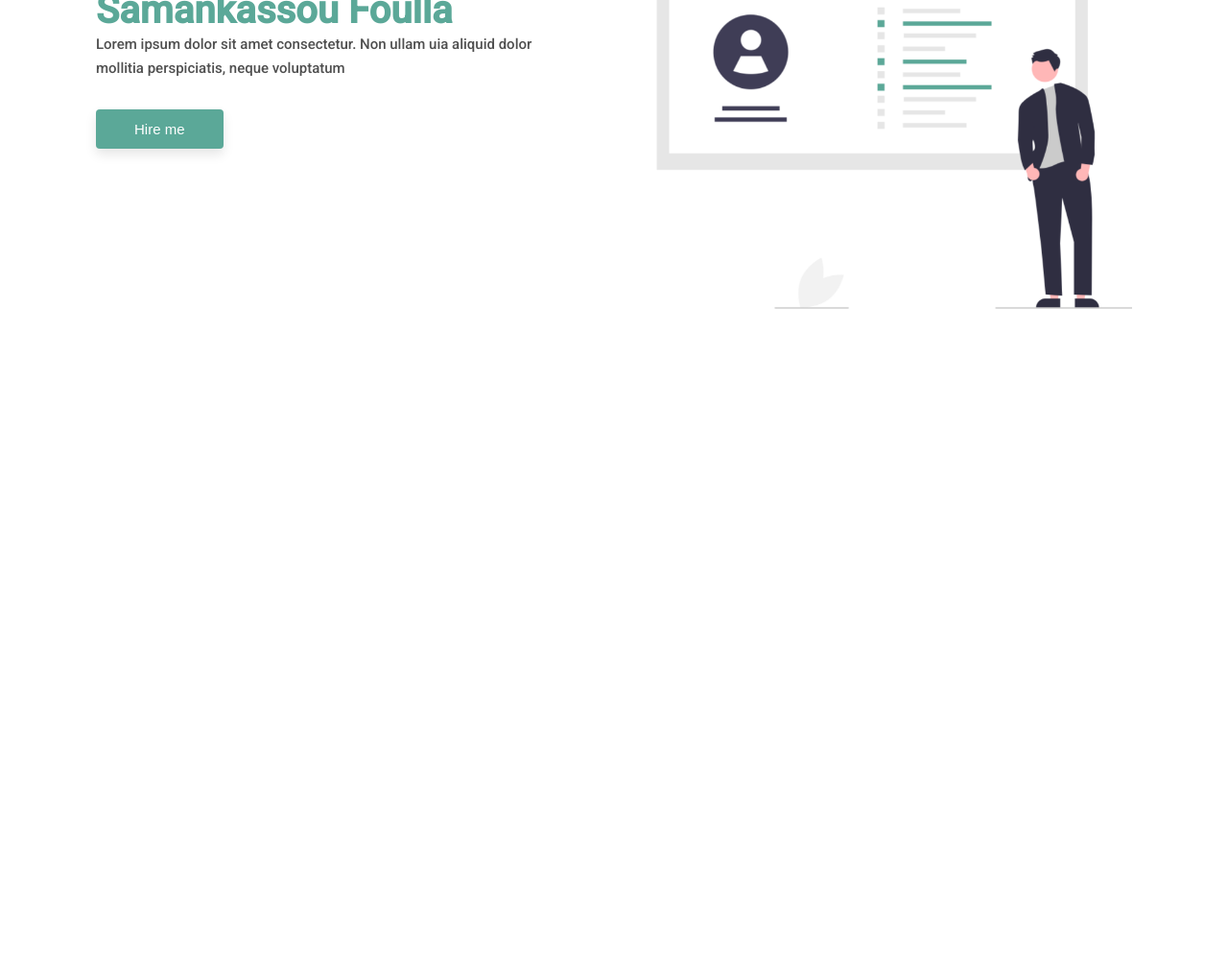
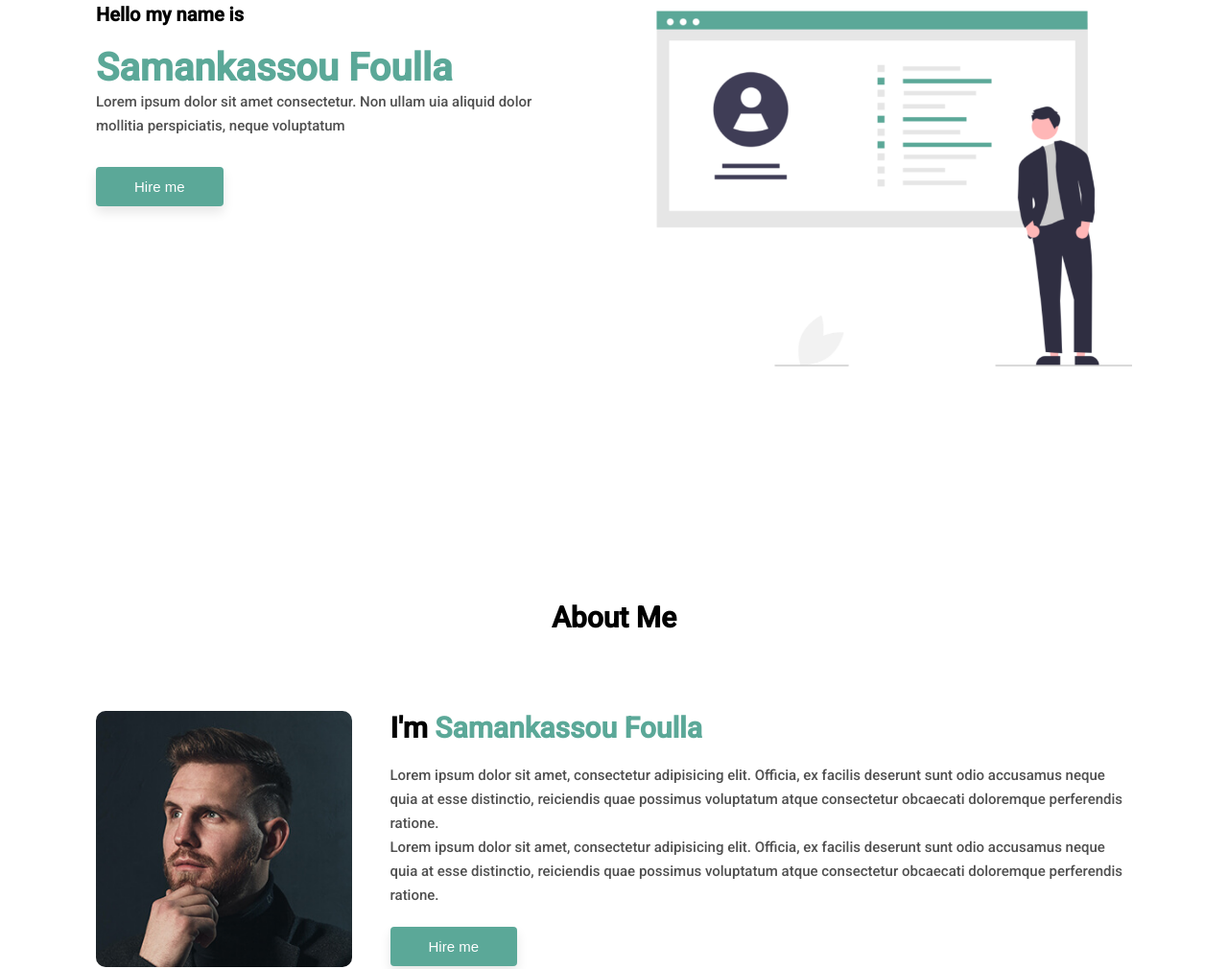
Before and after one commit to samankassou/Portfolio-v1, a plain HTML site: page index.html in a window 1280 px wide. Shown: the part 184-1194 px from the top of the page at 96% size. Before the commit the page ends 800 px from the top, so only its background shows below. Drawn offline with Linux system fonts and the light colour scheme.

Commit message:
Design the about section

```diff
--- a/assets/css/style.css
+++ b/assets/css/style.css
@@ -5,6 +5,13 @@
     --dark-color: #303030;
     --gray-color: #4f4f4f;
     --light-gray-color: #caddd7;
+}
+/* global styles */
+.section-title{
+    font-size: 3rem;
+    text-align: center;
+    margin-top: 1rem;
+    margin-bottom: 8rem;
 }
 * {
     margin: 0;
@@ -23,6 +30,9 @@ li {
 
 a {
     text-decoration: none;
+}
+.wrapper{
+    min-height: 100vh;
 }
 .container{
     padding-left: 10rem;
@@ -93,7 +103,7 @@ a {
 #home{
     background-image: url('/assets/img/wav.svg');
     background-size: cover;
-    margin-top: 8rem;
+    margin-top: 14rem;
 }
 .home{
     display: flex;
@@ -137,6 +147,45 @@ a {
 .home__btn:hover{
     color: var(--primary-color);
     background-color: white;
+}
+/* about section */
+.about__content{
+    display: flex;
+    justify-content: space-between;
+    gap: 4rem;
+}
+.about__image-box{
+    width: 50%;
+}
+.about__img{
+    width: 100%;
+    height: auto;
+    border-radius: 1rem;
+}
+.about__name{
+    font-size: 3rem;
+    margin-bottom: 2rem;
+}
+.about__name span{
+    color: var(--primary-color);
+}
+.about__text{
+    font-size: 1.5rem;
+    color: var(--gray-color);
+    line-height: 2.5rem;
+}
+.about__btn{
+    padding: 1.2rem 4rem;
+    border: none;
+    background-color: var(--primary-color);
+    color: white;
+    border-radius: .4rem;
+    font-size: 1.5rem;
+    margin-top: 2rem;
+    cursor: pointer;
+    outline: none;
+    transition: all 0.3s ease;
+    box-shadow: 0 6PX 12px rgba(0, 0, 0, 0.1);
 }
 /* for medium screen */
 @media only screen and (max-width: 992px) {
@@ -188,9 +237,10 @@ a {
         transform: translateY(-8px) rotate(-45deg);
     }
 
-    .home{
+    #home{
         flex-direction: column;
         gap: 1rem;
+        margin-top: 4rem;
     }
     .home__image{
         width: 80%;
--- a/index.html
+++ b/index.html
@@ -8,6 +8,7 @@
     <link rel="stylesheet" href="assets/css/style.css">
 </head>
 <body>
+<div class="wrapper">
    <div class="container">
     <header class="header">
         <nav class="navbar">
@@ -34,6 +35,7 @@
         </nav>
     </header>
    </div>
+   <!-- home section -->
    <section class="container home" id="home">
         <div class="home__presentation">
             <h3 class="home__hello">Hello my name is <br></h3>
@@ -45,6 +47,28 @@
             <img class="home__image" src="assets/img/test.png" alt="home_img">
         </div>
    </section>
+   <!--! home section -->
+   </div>
+   <!-- About section -->
+   <section class="container about" id="about">
+        <h2 class="about__title section-title">About Me</h2>
+        <div class="about__content">
+            <div class="about__image-box">
+                <img class="about__img" src="assets/img/avatar.jpg" alt="avatar">
+            </div>
+            <div class="about__description">
+                <h1 class="about__name">I'm <span>Samankassou Foulla</span></h1>
+                <p class="about__text">
+                    Lorem ipsum dolor sit amet, consectetur adipisicing elit. Officia, ex facilis deserunt sunt odio accusamus neque quia at esse distinctio, reiciendis quae possimus voluptatum atque consectetur obcaecati doloremque perferendis ratione.
+                </p>
+                <p class="about__text">
+                    Lorem ipsum dolor sit amet, consectetur adipisicing elit. Officia, ex facilis deserunt sunt odio accusamus neque quia at esse distinctio, reiciendis quae possimus voluptatum atque consectetur obcaecati doloremque perferendis ratione.
+                </p>
+                <button class="about__btn">Hire me</button>
+            </div>
+        </div>
+   </section>
+   <!--! About section -->
    <script src="vendor/gsap/gsap.min.js"></script>
    <script src="vendor/aos/js/aos.js"></script>
 <script src="assets/js/main.js"></script>
```
Also changed, not shown: assets/img/avatar.jpg (added).
